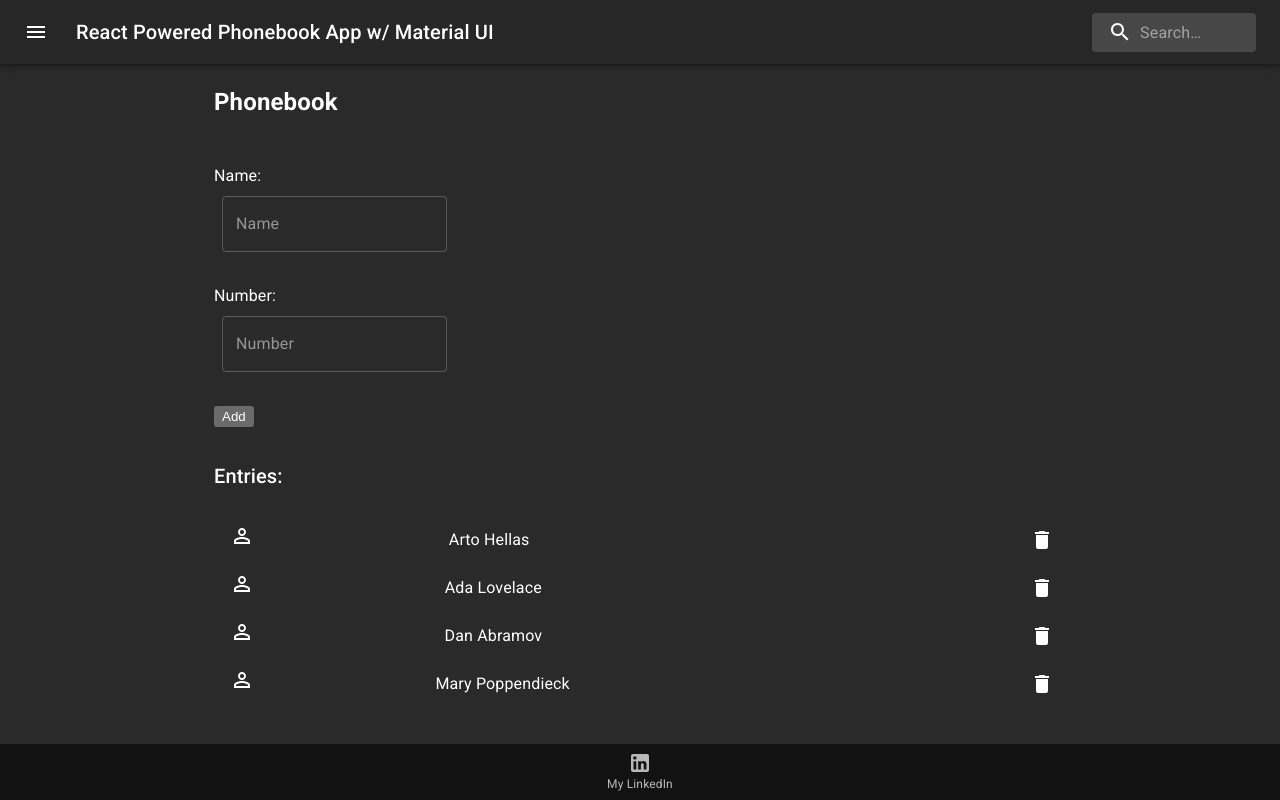
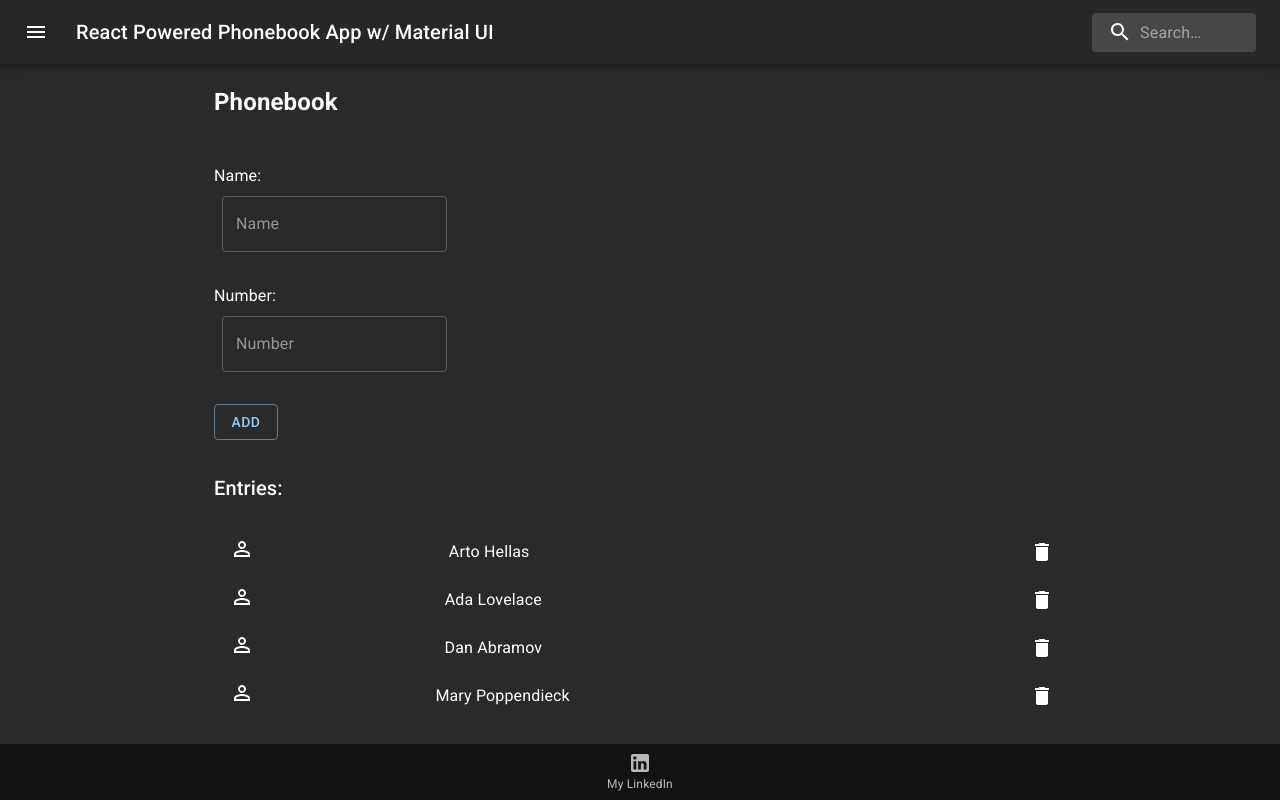
Before and after one commit to trazaq/fullstackopen.2022, a React (Create React App) app in the folder part2/: page / in a window 1280 px wide. Built offline with nearby package versions, Linux system fonts and the light colour scheme; data requests are answered from the project's data file.

Commit message:
Used MUI Button for the Add button. Only top-half was clickable before.

```diff
--- a/part2/src/App.js
+++ b/part2/src/App.js
@@ -9,6 +9,7 @@ import personService from "./services/personService";
 import './index.css';
 //import {randPhoneNumber, randFullName} from "@ngneat/falso";
 import {
+    Button,
     Chip,
     Grid,
     Paper, styled,
@@ -77,17 +78,11 @@ const Persons = ({persons, onClick}) => {
 const Form = ({onSubmit, newName, setNewName, newNumber, setNewNumber}) => {
     return (
         <form onSubmit={onSubmit}>
-            <div>
             Name: <Input placeholder={'Name'} onChange={(e) => setNewName(e.target.value)} value={newName}/>
-            </div>
-            <div>
             <br/>
             Number: <Input placeholder={'Number'} onChange={(e) => setNewNumber(e.target.value)} value={newNumber}/>
-            </div>
-            <div>
             <br/>
-                <button type="submit">Add</button>
-            </div>
+            <Button type="submit" variant={'outlined'}>Add</Button>
         </form>
     )
 }
```
Lines whose indentation alone changed are shown as unchanged.
